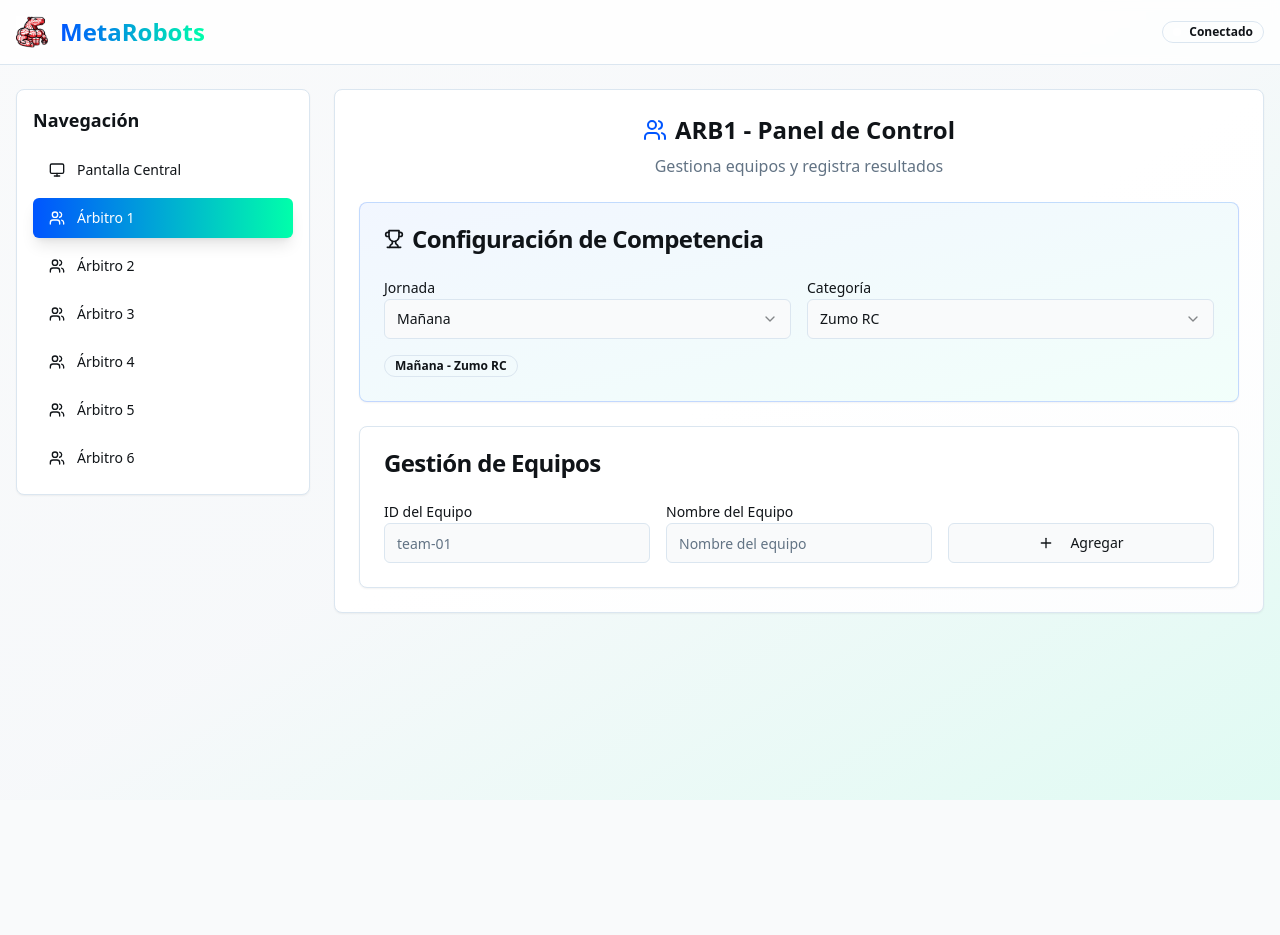
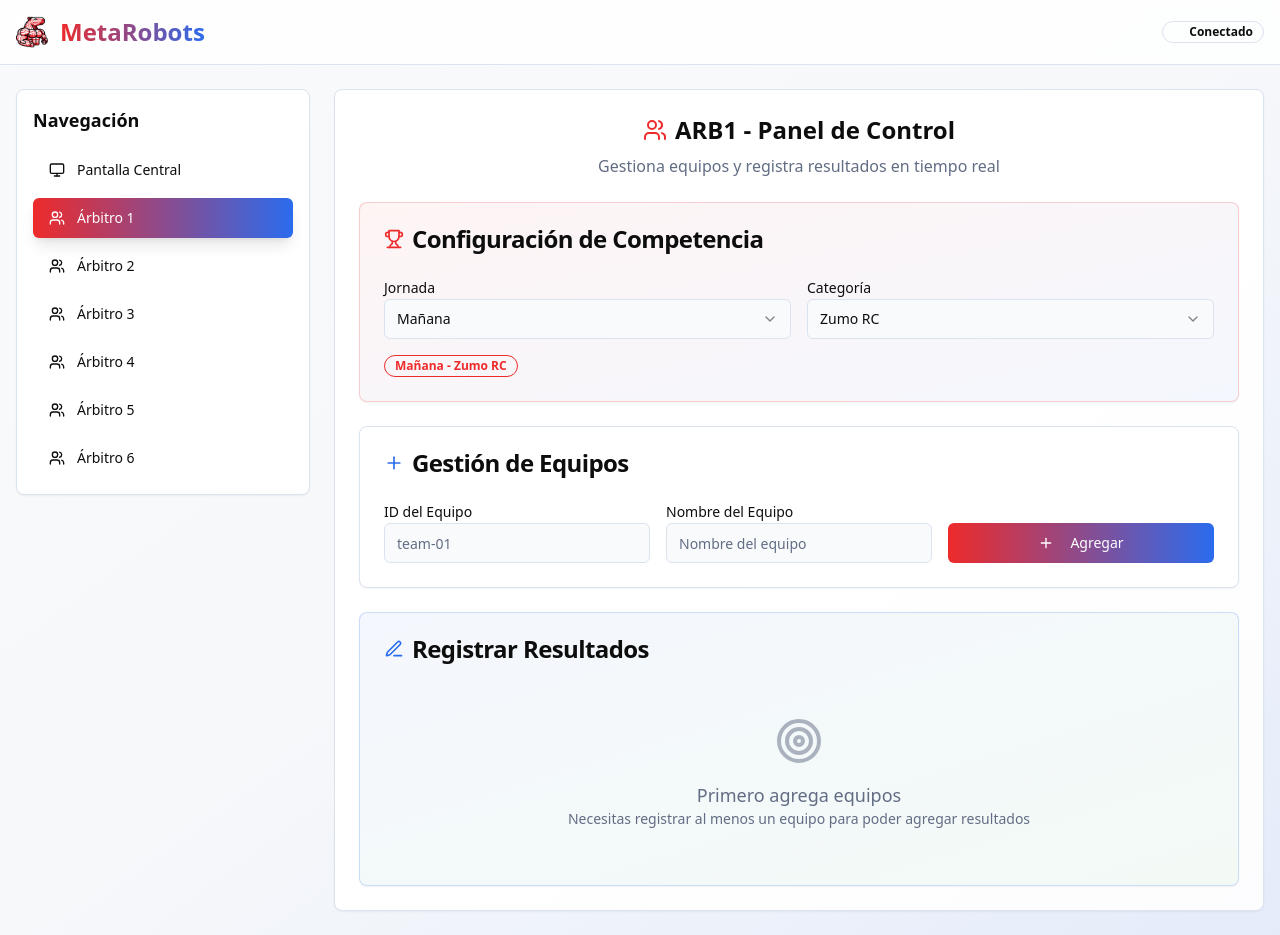
Before and after one commit to Legyt01/live-race-monitor, a React (Vite) app: page / in a window 1280 px wide. Both pictures are taken after a click on the button "Árbitro 1". Before the commit the page ends 800 px from the top, so only its background shows below. Built offline with nearby package versions, Linux system fonts and the light colour scheme.

Commit message:
Add scoring functionality and update colors
The referee interface now allows adding scores for each encounter after creating teams. The application's color scheme has been updated to better match the provided logo.

```diff
--- a/src/components/ArbitroInterface.tsx
+++ b/src/components/ArbitroInterface.tsx
@@ -6,6 +6,7 @@ import { Label } from '@/components/ui/label';
 import { Select, SelectContent, SelectItem, SelectTrigger, SelectValue } from '@/components/ui/select';
 import { Badge } from '@/components/ui/badge';
 import { Separator } from '@/components/ui/separator';
+import { Table, TableBody, TableCell, TableHead, TableHeader, TableRow } from '@/components/ui/table';
 import { useToast } from '@/hooks/use-toast';
 import {
   Jornada,
@@ -18,15 +19,16 @@ import {
   FutbolResult,
   VelocitasResult
 } from '@/types/competition';
-import { Plus, Send, Users, Trophy } from 'lucide-react';
+import { Plus, Send, Users, Trophy, Edit3, Target } from 'lucide-react';
 
 interface ArbitroInterfaceProps {
   arbitroId: ArbitroId;
   publishRoster: (jornada: Jornada, categoria: Categoria, equipos: { equipo_id: string; equipo_nombre: string }[]) => void;
   publishResult: (result: CompetitionResult) => void;
+  getTeamsForCategory: (jornada: Jornada, categoria: Categoria) => any[];
 }
 
-const ArbitroInterface = ({ arbitroId, publishRoster, publishResult }: ArbitroInterfaceProps) => {
+const ArbitroInterface = ({ arbitroId, publishRoster, publishResult, getTeamsForCategory }: ArbitroInterfaceProps) => {
   const [jornada, setJornada] = useState<Jornada>('manana');
   const [categoria, setCategoria] = useState<Categoria>('zumo_rc');
   const [equipos, setEquipos] = useState<{ equipo_id: string; equipo_nombre: string }[]>([]);
@@ -169,6 +171,10 @@ const ArbitroInterface = ({ arbitroId, publishRoster, publishResult }: ArbitroIn
     setEquipos([]);
   }, [jornada, categoria]);
 
+  // Get current teams and their results
+  const currentTeams = getTeamsForCategory(jornada, categoria);
+  const hasTeams = equipos.length > 0;
+
   const renderResultForm = () => {
     switch (categoria) {
       case 'futbol_rc':
@@ -183,6 +189,7 @@ const ArbitroInterface = ({ arbitroId, publishRoster, publishResult }: ArbitroIn
                 value={victorias}
                 onChange={(e) => setVictorias(e.target.value)}
                 placeholder="0"
+                className="bg-background"
               />
             </div>
             <div>
@@ -194,6 +201,7 @@ const ArbitroInterface = ({ arbitroId, publishRoster, publishResult }: ArbitroIn
                 value={empates}
                 onChange={(e) => setEmpates(e.target.value)}
                 placeholder="0"
+                className="bg-background"
               />
             </div>
             <div>
@@ -205,6 +213,7 @@ const ArbitroInterface = ({ arbitroId, publishRoster, publishResult }: ArbitroIn
                 value={derrotas}
                 onChange={(e) => setDerrotas(e.target.value)}
                 placeholder="0"
+                className="bg-background"
               />
             </div>
             <div>
@@ -216,6 +225,7 @@ const ArbitroInterface = ({ arbitroId, publishRoster, publishResult }: ArbitroIn
                 value={golesFavor}
                 onChange={(e) => setGolesFavor(e.target.value)}
                 placeholder="0"
+                className="bg-background"
               />
             </div>
             <div className="col-span-2">
@@ -227,6 +237,7 @@ const ArbitroInterface = ({ arbitroId, publishRoster, publishResult }: ArbitroIn
                 value={golesContra}
                 onChange={(e) => setGolesContra(e.target.value)}
                 placeholder="0"
+                className="bg-background"
               />
             </div>
           </div>
@@ -244,6 +255,7 @@ const ArbitroInterface = ({ arbitroId, publishRoster, publishResult }: ArbitroIn
               value={tiempoS}
               onChange={(e) => setTiempoS(e.target.value)}
               placeholder="0.000"
+              className="bg-background"
             />
           </div>
         );
@@ -259,27 +271,109 @@ const ArbitroInterface = ({ arbitroId, publishRoster, publishResult }: ArbitroIn
               value={puntos}
               onChange={(e) => setPuntos(e.target.value)}
               placeholder="0"
+              className="bg-background"
             />
           </div>
         );
     }
   };
 
+  const renderResultsTable = () => {
+    if (currentTeams.length === 0) return null;
+
+    const getColumns = () => {
+      switch (categoria) {
+        case 'futbol_rc':
+          return ['Equipo', 'V', 'E', 'D', 'GF', 'GC', 'PTS'];
+        case 'velocitas':
+          return ['Equipo', 'Tiempo (s)'];
+        default:
+          return ['Equipo', 'Puntos'];
+      }
+    };
+
+    const renderTableCell = (team: any, column: string) => {
+      switch (column) {
+        case 'Equipo':
+          return team.equipo?.equipo_nombre || team.equipo_id;
+        case 'V':
+          return team.victorias || 0;
+        case 'E':
+          return team.empates || 0;
+        case 'D':
+          return team.derrotas || 0;
+        case 'GF':
+          return team.goles_favor || 0;
+        case 'GC':
+          return team.goles_contra || 0;
+        case 'PTS':
+          return team.pts_calculados || 0;
+        case 'Tiempo (s)':
+          return team.tiempo_s ? team.tiempo_s.toFixed(3) : '-';
+        case 'Puntos':
+          return team.puntos || 0;
+        default:
+          return '-';
+      }
+    };
+
+    return (
+      <Card className="mt-6">
+        <CardHeader>
+          <CardTitle className="flex items-center gap-2">
+            <Target className="h-5 w-5 text-meta-red" />
+            Resultados Actuales - {CATEGORIAS[categoria]}
+          </CardTitle>
+        </CardHeader>
+        <CardContent>
+          <Table>
+            <TableHeader>
+              <TableRow>
+                <TableHead className="w-10">#</TableHead>
+                {getColumns().map((column) => (
+                  <TableHead key={column} className="font-semibold">
+                    {column}
+                  </TableHead>
+                ))}
+              </TableRow>
+            </TableHeader>
+            <TableBody>
+              {currentTeams.map((team, index) => (
+                <TableRow key={team.equipo?.equipo_id || team.equipo_id}>
+                  <TableCell>
+                    <Badge variant="secondary" className="font-bold">
+                      {index + 1}
+                    </Badge>
+                  </TableCell>
+                  {getColumns().map((column) => (
+                    <TableCell key={column}>
+                      {renderTableCell(team, column)}
+                    </TableCell>
+                  ))}
+                </TableRow>
+              ))}
+            </TableBody>
+          </Table>
+        </CardContent>
+      </Card>
+    );
+  };
+
   return (
     <div className="space-y-6">
       <div className="text-center">
         <h2 className="text-2xl font-bold mb-2 flex items-center justify-center gap-2">
-          <Users className="h-6 w-6 text-primary" />
+          <Users className="h-6 w-6 text-meta-red" />
           {arbitroId.toUpperCase()} - Panel de Control
         </h2>
-        <p className="text-muted-foreground">Gestiona equipos y registra resultados</p>
+        <p className="text-muted-foreground">Gestiona equipos y registra resultados en tiempo real</p>
       </div>
 
       {/* Configuration Section */}
-      <Card className="bg-gradient-to-br from-primary/5 to-accent/5 border-primary/20">
+      <Card className="bg-gradient-to-br from-meta-red/5 to-meta-blue/5 border-meta-red/20">
         <CardHeader>
           <CardTitle className="flex items-center gap-2">
-            <Trophy className="h-5 w-5" />
+            <Trophy className="h-5 w-5 text-meta-red" />
             Configuración de Competencia
           </CardTitle>
         </CardHeader>
@@ -288,7 +382,7 @@ const ArbitroInterface = ({ arbitroId, publishRoster, publishResult }: ArbitroIn
             <div>
               <Label htmlFor="jornada">Jornada</Label>
               <Select value={jornada} onValueChange={(value) => setJornada(value as Jornada)}>
-                <SelectTrigger>
+                <SelectTrigger className="bg-background">
                   <SelectValue />
                 </SelectTrigger>
                 <SelectContent>
@@ -301,7 +395,7 @@ const ArbitroInterface = ({ arbitroId, publishRoster, publishResult }: ArbitroIn
             <div>
               <Label htmlFor="categoria">Categoría</Label>
               <Select value={categoria} onValueChange={(value) => setCategoria(value as Categoria)}>
-                <SelectTrigger>
+                <SelectTrigger className="bg-background">
                   <SelectValue />
                 </SelectTrigger>
                 <SelectContent>
@@ -312,7 +406,7 @@ const ArbitroInterface = ({ arbitroId, publishRoster, publishResult }: ArbitroIn
               </Select>
             </div>
           </div>
-          <Badge variant="outline" className="w-fit">
+          <Badge variant="outline" className="w-fit border-meta-red text-meta-red">
             {JORNADAS[jornada]} - {CATEGORIAS[categoria]}
           </Badge>
         </CardContent>
@@ -321,7 +415,10 @@ const ArbitroInterface = ({ arbitroId, publishRoster, publishResult }: ArbitroIn
       {/* Team Management */}
       <Card>
         <CardHeader>
-          <CardTitle>Gestión de Equipos</CardTitle>
+          <CardTitle className="flex items-center gap-2">
+            <Plus className="h-5 w-5 text-meta-blue" />
+            Gestión de Equipos
+          </CardTitle>
         </CardHeader>
         <CardContent className="space-y-4">
           <div className="grid grid-cols-3 gap-4">
@@ -332,6 +429,7 @@ const ArbitroInterface = ({ arbitroId, publishRoster, publishResult }: ArbitroIn
                 value={newTeamId}
                 onChange={(e) => setNewTeamId(e.target.value)}
                 placeholder="team-01"
+                className="bg-background"
               />
             </div>
             <div>
@@ -341,22 +439,26 @@ const ArbitroInterface = ({ arbitroId, publishRoster, publishResult }: ArbitroIn
                 value={newTeamName}
                 onChange={(e) => setNewTeamName(e.target.value)}
                 placeholder="Nombre del equipo"
+                className="bg-background"
               />
             </div>
             <div className="flex items-end">
-              <Button onClick={addTeam} className="w-full" variant="outline">
+              <Button
+                onClick={addTeam}
+                className="w-full bg-gradient-to-r from-meta-red to-meta-blue hover:from-meta-red/90 hover:to-meta-blue/90"
+              >
                 <Plus className="h-4 w-4 mr-2" />
                 Agregar
               </Button>
             </div>
           </div>
 
-          {equipos.length > 0 && (
+          {hasTeams && (
             <div>
               <Label>Equipos Registrados ({equipos.length})</Label>
               <div className="flex flex-wrap gap-2 mt-2">
                 {equipos.map((equipo) => (
-                  <Badge key={equipo.equipo_id} variant="secondary">
+                  <Badge key={equipo.equipo_id} variant="secondary" className="bg-meta-red/10 text-meta-red border-meta-red/20">
                     {equipo.equipo_nombre}
                   </Badge>
                 ))}
@@ -366,17 +468,27 @@ const ArbitroInterface = ({ arbitroId, publishRoster, publishResult }: ArbitroIn
         </CardContent>
       </Card>
 
-      {/* Results Submission */}
-      {equipos.length > 0 && (
-        <Card>
+      {/* Results Submission - Always visible */}
+      <Card className="bg-gradient-to-br from-meta-blue/5 to-meta-green/5 border-meta-blue/20">
         <CardHeader>
-            <CardTitle>Registrar Resultado</CardTitle>
+          <CardTitle className="flex items-center gap-2">
+            <Edit3 className="h-5 w-5 text-meta-blue" />
+            Registrar Resultados
+          </CardTitle>
         </CardHeader>
         <CardContent className="space-y-4">
+          {!hasTeams ? (
+            <div className="text-center py-8 text-muted-foreground">
+              <Target className="h-12 w-12 mx-auto mb-4 opacity-50" />
+              <p className="text-lg font-medium">Primero agrega equipos</p>
+              <p className="text-sm">Necesitas registrar al menos un equipo para poder agregar resultados</p>
+            </div>
+          ) : (
+            <>
               <div>
                 <Label htmlFor="team-select">Seleccionar Equipo</Label>
                 <Select value={selectedTeam} onValueChange={setSelectedTeam}>
-                <SelectTrigger>
+                  <SelectTrigger className="bg-background">
                     <SelectValue placeholder="Selecciona un equipo" />
                   </SelectTrigger>
                   <SelectContent>
@@ -393,13 +505,21 @@ const ArbitroInterface = ({ arbitroId, publishRoster, publishResult }: ArbitroIn
 
               {renderResultForm()}
 
-            <Button onClick={submitResult} className="w-full bg-gradient-to-r from-primary to-accent">
+              <Button
+                onClick={submitResult}
+                className="w-full bg-gradient-to-r from-meta-green to-meta-blue hover:from-meta-green/90 hover:to-meta-blue/90"
+                size="lg"
+              >
                 <Send className="h-4 w-4 mr-2" />
                 Enviar Resultado
               </Button>
+            </>
+          )}
         </CardContent>
       </Card>
-      )}
+
+      {/* Results Table */}
+      {renderResultsTable()}
     </div>
   );
 };
--- a/src/index.css
+++ b/src/index.css
@@ -8,33 +8,33 @@ All colors MUST be HSL.
 
 @layer base {
   :root {
-    --background: 210 20% 98%;
-    --foreground: 210 20% 8%;
+    --background: 220 20% 98%;
+    --foreground: 0 0% 5%;
 
     --card: 0 0% 100%;
-    --card-foreground: 210 20% 8%;
+    --card-foreground: 0 0% 5%;
 
     --popover: 0 0% 100%;
-    --popover-foreground: 210 20% 8%;
+    --popover-foreground: 0 0% 5%;
 
-    --primary: 220 100% 50%;
+    --primary: 0 85% 55%;
     --primary-foreground: 0 0% 100%;
 
-    --secondary: 210 40% 96%;
-    --secondary-foreground: 210 20% 8%;
+    --secondary: 220 40% 96%;
+    --secondary-foreground: 0 0% 5%;
 
-    --muted: 210 40% 96%;
-    --muted-foreground: 210 15% 45%;
+    --muted: 220 40% 96%;
+    --muted-foreground: 220 15% 45%;
 
-    --accent: 160 100% 50%;
+    --accent: 220 85% 55%;
     --accent-foreground: 0 0% 100%;
 
     --destructive: 0 85% 60%;
     --destructive-foreground: 0 0% 100%;
 
-    --border: 210 40% 90%;
-    --input: 210 40% 90%;
-    --ring: 220 100% 50%;
+    --border: 220 40% 90%;
+    --input: 220 40% 90%;
+    --ring: 0 85% 55%;
 
     --success: 142 76% 36%;
     --success-foreground: 0 0% 100%;
@@ -42,13 +42,14 @@ All colors MUST be HSL.
     --warning: 43 96% 56%;
     --warning-foreground: 0 0% 100%;
 
-    --sports-blue: 220 100% 50%;
-    --sports-green: 160 100% 40%;
-    --sports-orange: 25 95% 53%;
-    --sports-purple: 270 95% 60%;
+    --meta-red: 0 85% 55%;
+    --meta-blue: 220 85% 55%;
+    --meta-orange: 25 95% 53%;
+    --meta-green: 142 76% 36%;
+    --meta-purple: 270 85% 60%;
 
-    --gradient-primary: linear-gradient(135deg, hsl(var(--sports-blue)), hsl(var(--sports-green)));
-    --gradient-card: linear-gradient(145deg, hsl(0 0% 100% / 0.8), hsl(210 40% 98%));
+    --gradient-primary: linear-gradient(135deg, hsl(var(--meta-red)), hsl(var(--meta-blue)));
+    --gradient-card: linear-gradient(145deg, hsl(0 0% 100% / 0.9), hsl(220 40% 98%));
 
     --radius: 0.5rem;
 
--- a/src/pages/CompetitionApp.tsx
+++ b/src/pages/CompetitionApp.tsx
@@ -24,6 +24,7 @@ const CompetitionApp = () => {
             arbitroId={currentView as ArbitroId}
             publishRoster={publishRoster}
             publishResult={publishResult}
+            getTeamsForCategory={getTeamsForCategory}
           />
         );
       default:
```
Also changed, not shown: src/components/CentralDisplay.tsx (+5 -5 lines), tailwind.config.ts (+6 -5 lines). Lines whose indentation alone changed are shown as unchanged.
